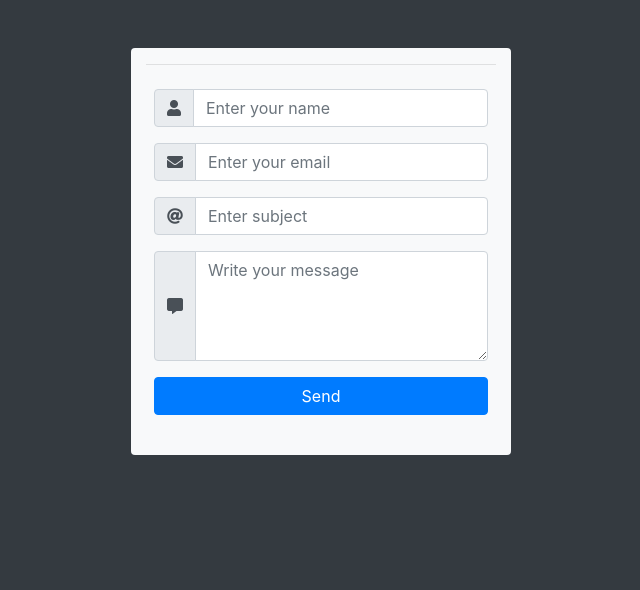
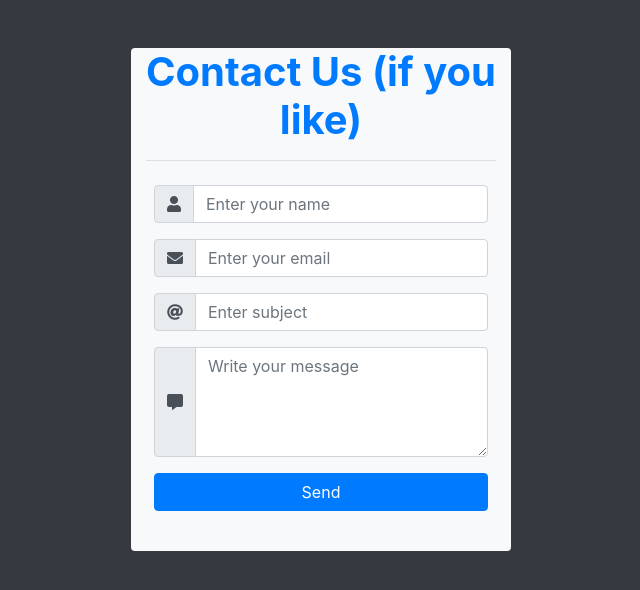
Before and after one commit to aashikur/login, a PHP site: page / in a window 1280 px wide. Shown: the top 590 px of the page, without its empty margins (319-959 px from the left). Run offline with PHP 8.4, Linux system fonts and the light colour scheme; some libraries are stand-ins or nearby versions.

Commit message:
change + and --
== and --- changkle

```diff
--- a/index.php
+++ b/index.php
@@ -61,6 +61,7 @@ if(!$mail->send()){
   <div class="container">
     <div class="row justify-content-center">
       <div class="col-md-4 mt-5 bg-light rounded">
+        <h1 class="text-center font-weight-bold text-primary">Contact Us (if you like)</h1>
         <hr class="bg-light">
         <h5 class="text-center text-success"><?= $result; ?></h5><!--|||||||||||||||||||||||__-->
         <form action="" method="post" id="form-box" class="p-2">
```
